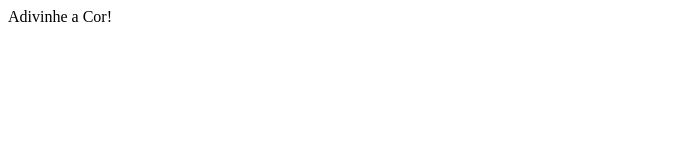
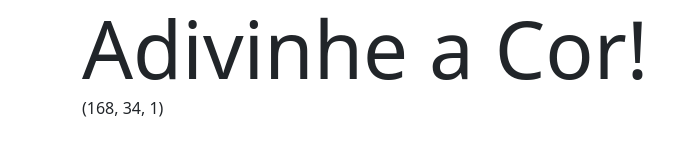
Before and after one commit to arthur-debiasi/fundamentals-color-guess, a website: page index.html in a window 1280 px wide. Shown: the whole page, without its empty margins (0-698 px from the left). Drawn offline with nearby package versions, Linux system fonts and the light colour scheme.

Commit message:
Requisito 2

```diff
--- a/index.html
+++ b/index.html
@@ -4,13 +4,18 @@
     <meta charset="UTF-8">
     <meta http-equiv="X-UA-Compatible" content="IE=edge">
     <meta name="viewport" content="width=device-width, initial-scale=1.0">
+    <link href="https://cdn.jsdelivr.net/npm/bootstrap@5.2.0-beta1/dist/css/bootstrap.min.css" rel="stylesheet" integrity="sha384-0evHe/X+R7YkIZDRvuzKMRqM+OrBnVFBL6DOitfPri4tjfHxaWutUpFmBp4vmVor" crossorigin="anonymous">
     <link rel="stylesheet" href="style.css">
     <title>Adivinhe a Cor</title>
 </head>
 <body>
-    <header>
-        <hi id="title">Adivinhe a Cor!</hi>
+    <header class="container-sm">
+        <hi class="display-1" id="title">Adivinhe a Cor!</hi>
     </header>
+    <main class="container-sm">
+        <p id="rgb-color" class="text-start">(168, 34, 1)</p>
+    </main>
+    <script src="https://cdn.jsdelivr.net/npm/bootstrap@5.2.0-beta1/dist/js/bootstrap.bundle.min.js" integrity="sha384-pprn3073KE6tl6bjs2QrFaJGz5/SUsLqktiwsUTF55Jfv3qYSDhgCecCxMW52nD2" crossorigin="anonymous"></script>
     <script src="script.js"></script>
 </body>
 </html>
```
